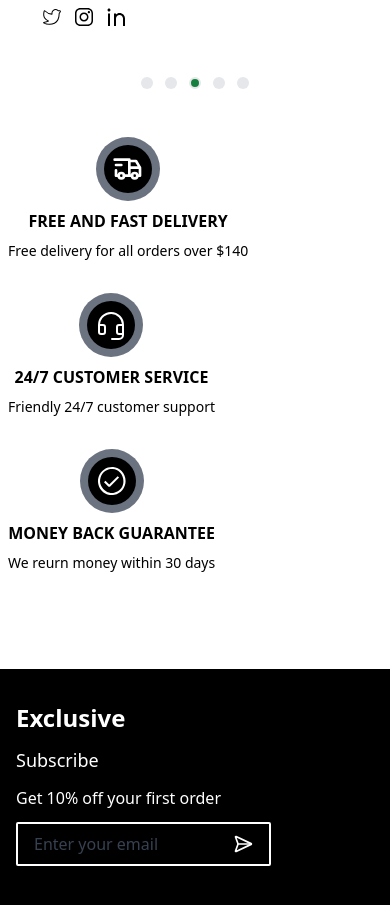
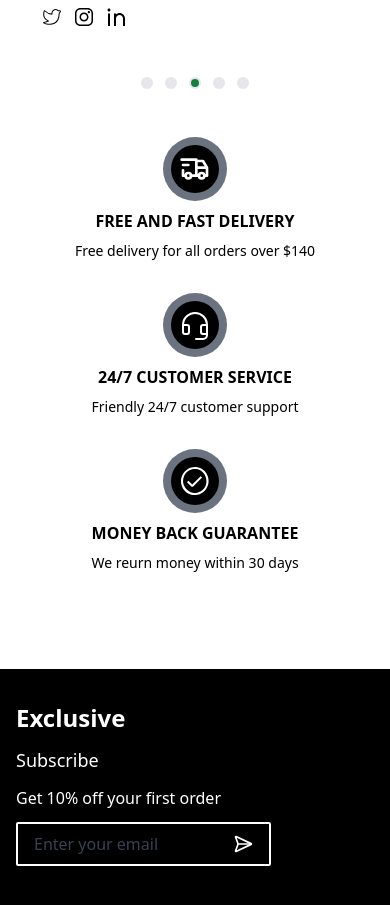
Before and after one commit to MintesinotN/Exclusive-Ecommerce, a React (Vite) app: page /about in a window 390 px wide. Shown: the part 3020-3925 px from the top of the page. Built offline with nearby package versions, Linux system fonts and the light colour scheme; no server answers.

Commit message:
service tips container

```diff
--- a/src/components/ServiceTipsContainer.jsx
+++ b/src/components/ServiceTipsContainer.jsx
@@ -6,7 +6,7 @@ import ServiceTips from './ServiceTips';
 
 const ServiceTipsContainer = () => {
   return (
-    <div className='flex md:justify-center gap-8 flex-wrap mt-12 pb-12'>
+    <div className='flex justify-center gap-8 flex-wrap mt-12 pb-12'>
     <ServiceTips icon={<TbTruckDelivery color='white' size={32} />} title='FREE AND FAST DELIVERY' desc='Free delivery for all orders over $140' />
     <ServiceTips icon={<PiHeadset color='white' size={32} />} title='24/7 CUSTOMER SERVICE' desc='Friendly 24/7 customer support' />
     <ServiceTips icon={<VscPass color='white' size={32} />} title='MONEY BACK GUARANTEE' desc='We reurn money within 30 days' />
```
